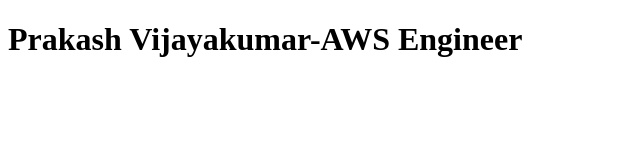
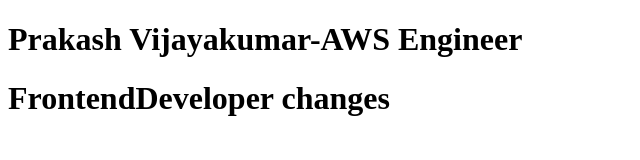
Before and after one commit to Prakash150287/Samplerepository, a plain HTML site: page Index.html in a window 1280 px wide. Shown: the whole page, without its empty margins (0-640 px from the left). Drawn offline with Linux system fonts and the light colour scheme.

Commit message:
feat : added some frontenddeveloper code

```diff
--- a/Index.html
+++ b/Index.html
@@ -7,5 +7,6 @@
 </head>
 <body>
    <h1> Prakash Vijayakumar-AWS Engineer</h1>
+   <h1> FrontendDeveloper changes</h1>
 </body>
 </html>
```
